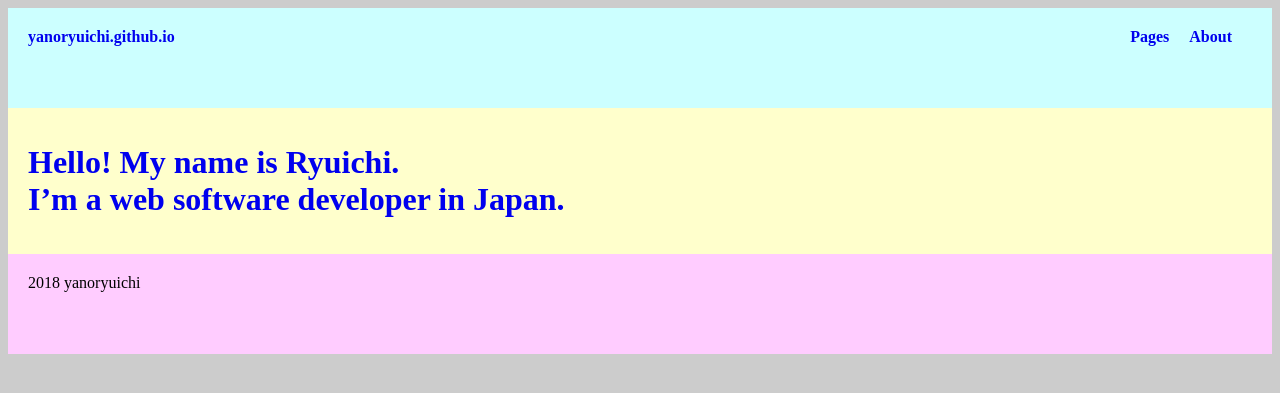
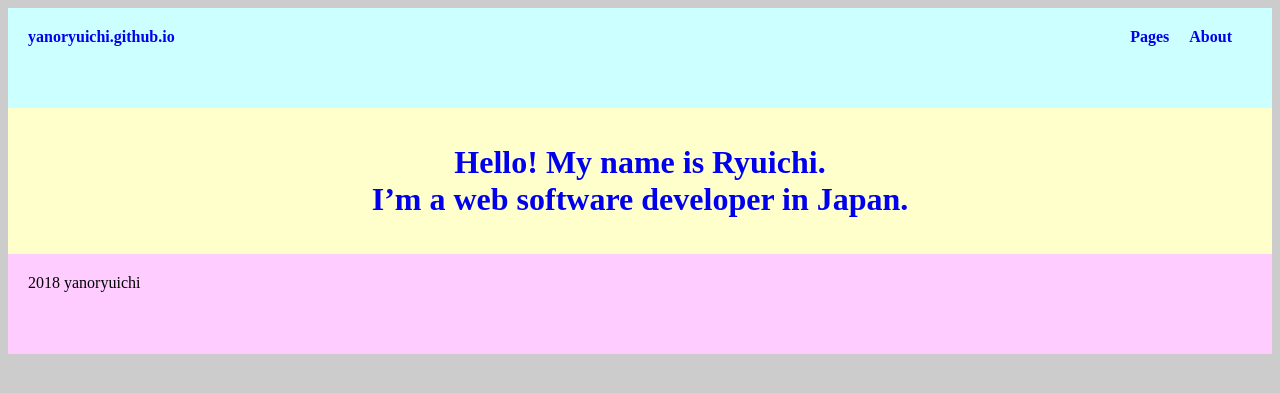
Before and after one commit to yanoryuichi/yanoryuichi.github.io, a Jekyll site: the page built from index.md, in a window 1280 px wide. Shown: the top 393 px of the page. Built offline with Jekyll 4.4.1, drawn with Linux system fonts in a browser that asks for light colours; some web fonts are replaced.

Commit message:
Update home.css

```diff
--- a/css/home.css
+++ b/css/home.css
@@ -22,12 +22,9 @@
   background: #fcf;
 }
 
-#main p {
-  width: 65%;
-}
-
 #main p a {
   display: block;
   margin: 0 auto;
   font-size: 2rem;
+  text-align: center;
 }
```
